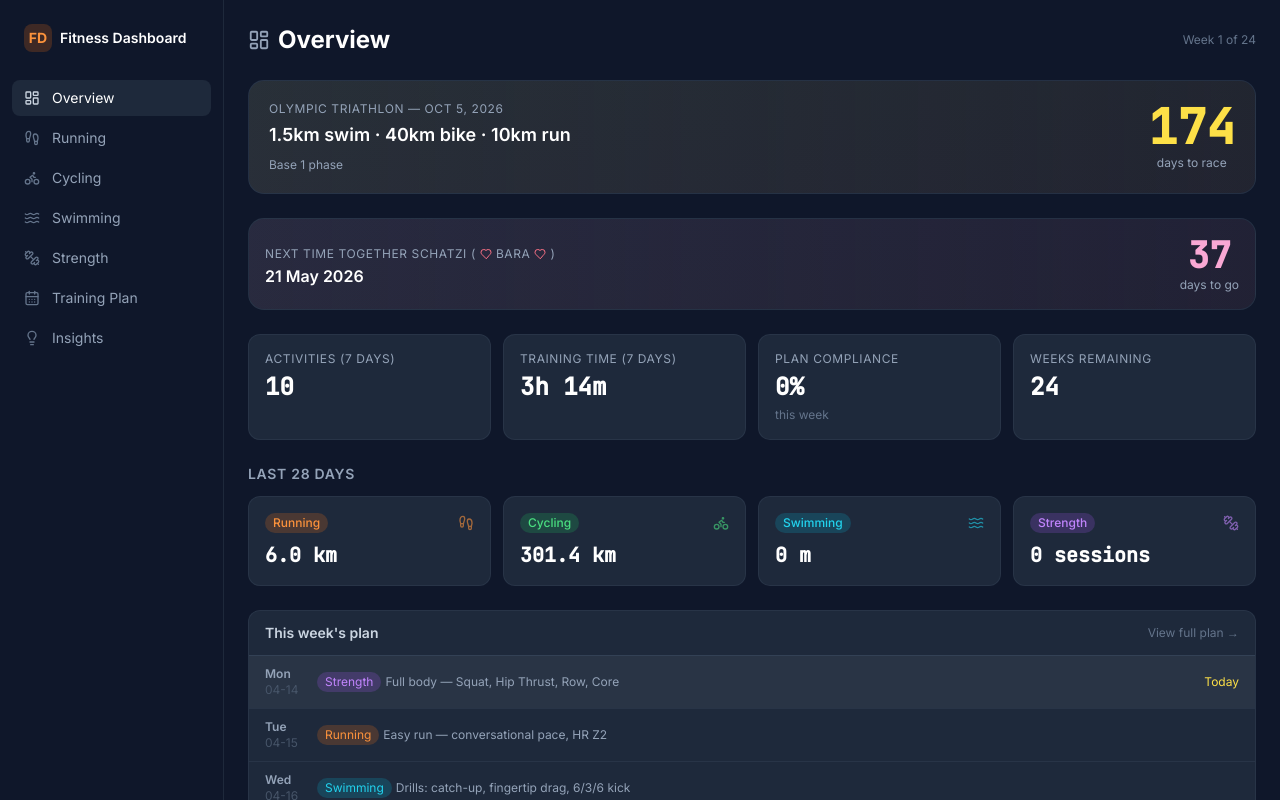
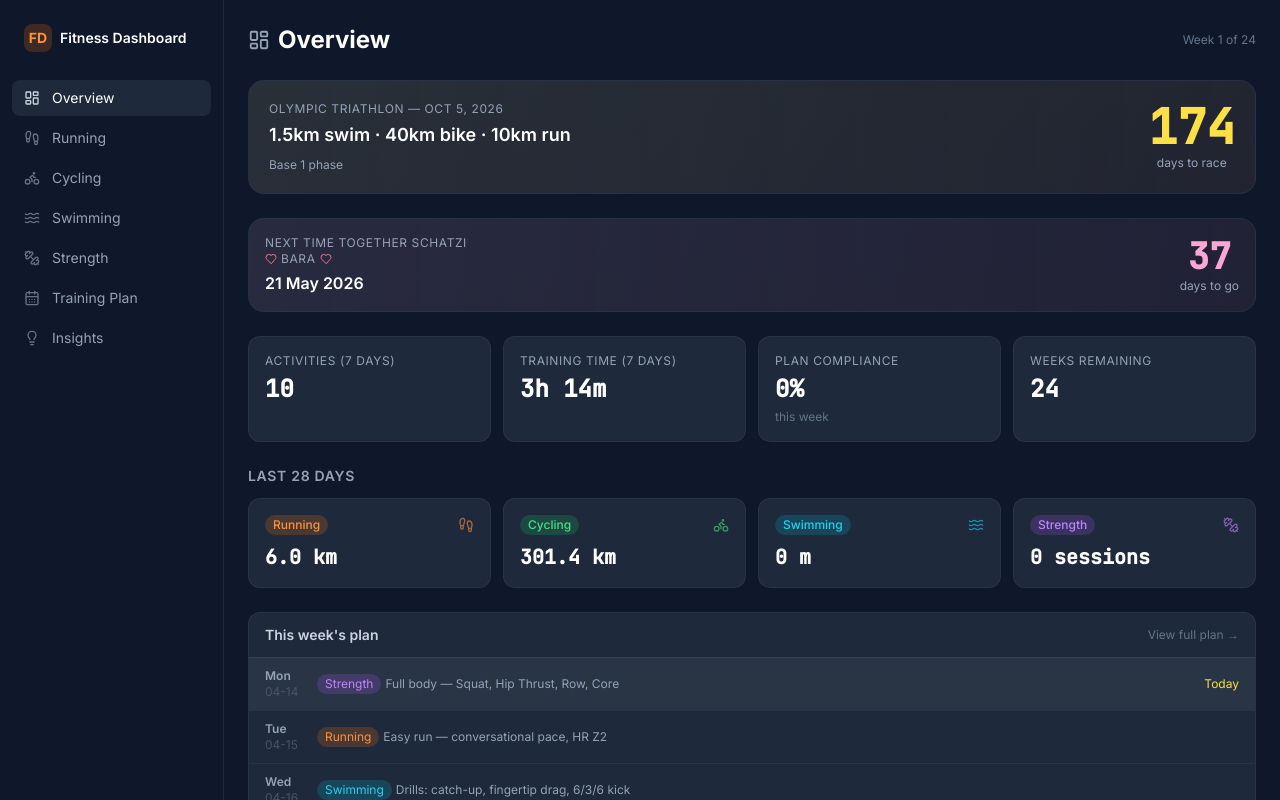
Before and after one commit to fath25/FitnessDashboard, a React (Vite) app: page / in a window 1280 px wide. Shown: the top 800 px of the page. Built offline with nearby package versions, Linux system fonts and the light colour scheme.

Commit message:
Update Heart

```diff
--- a/src/components/overview/OverviewDashboard.tsx
+++ b/src/components/overview/OverviewDashboard.tsx
@@ -86,13 +86,14 @@ export function OverviewDashboard() {
           <div className="absolute inset-0 bg-gradient-to-br from-pink-500/5 to-rose-500/5" />
           <div className="relative flex items-center justify-between gap-4">
             <div>
-              <div className="text-xs text-slate-400 uppercase tracking-wider mb-0.5 inline-flex items-center gap-1 whitespace-nowrap">
-                <span>Next time together Schatzi (</span>
-                <Heart className="text-rose-400" size={12} />
-                <span>BARA</span>
-                <Heart className="text-rose-400" size={12} />
-                <span>)</span>
-              </div>
+            <div className="text-xs text-slate-400 uppercase tracking-wider mb-0.5">
+            <div>Next time together Schatzi</div>
+            <div className="inline-flex items-center gap-1">
+              <Heart className="text-rose-400" size={12} />
+              <span>BARA</span>
+              <Heart className="text-rose-400" size={12} />
+            </div>
+          </div>
               <div className="text-white font-semibold">
                 {GF_DATE.toLocaleDateString('en-GB', { day: 'numeric', month: 'long', year: 'numeric' })}
               </div>
```
